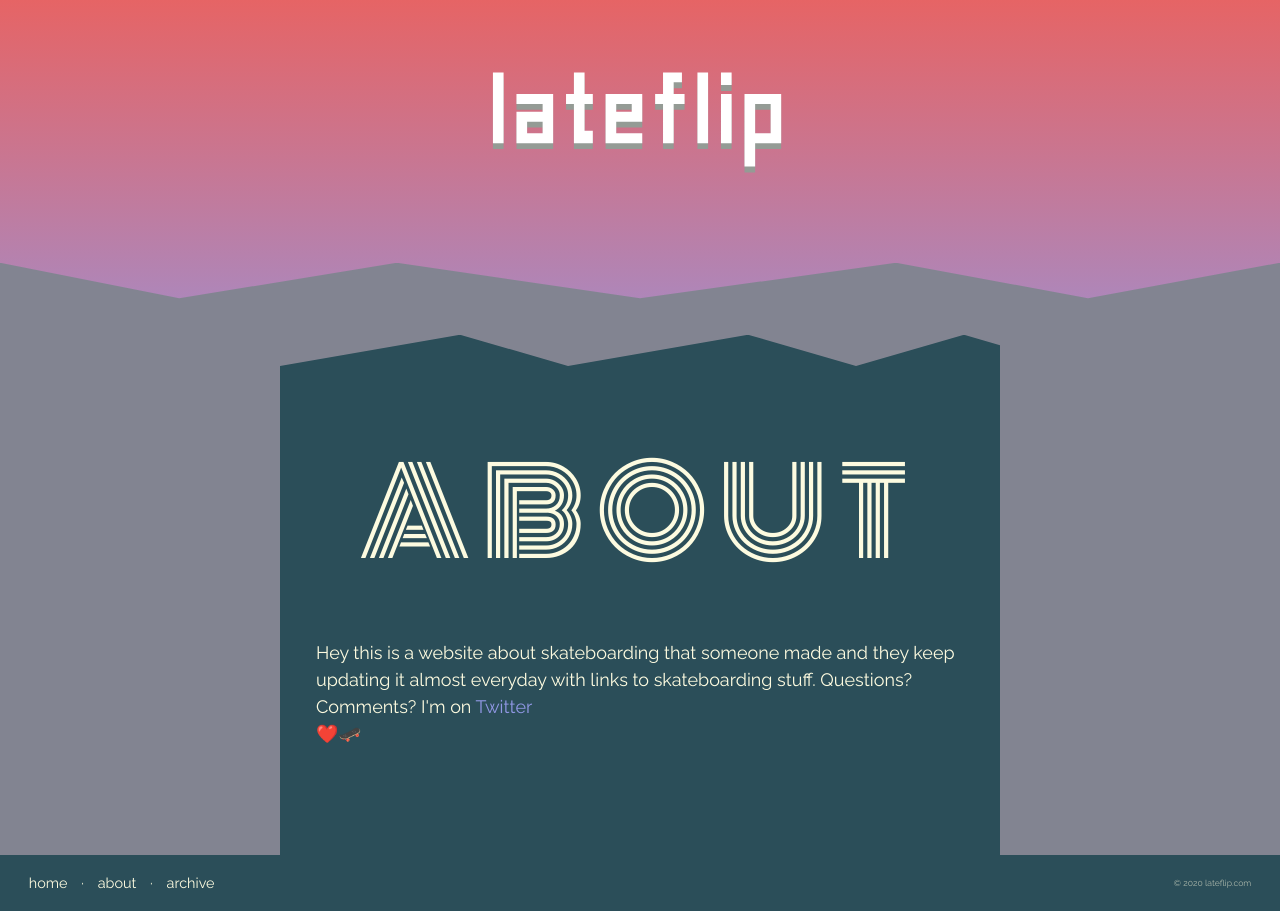
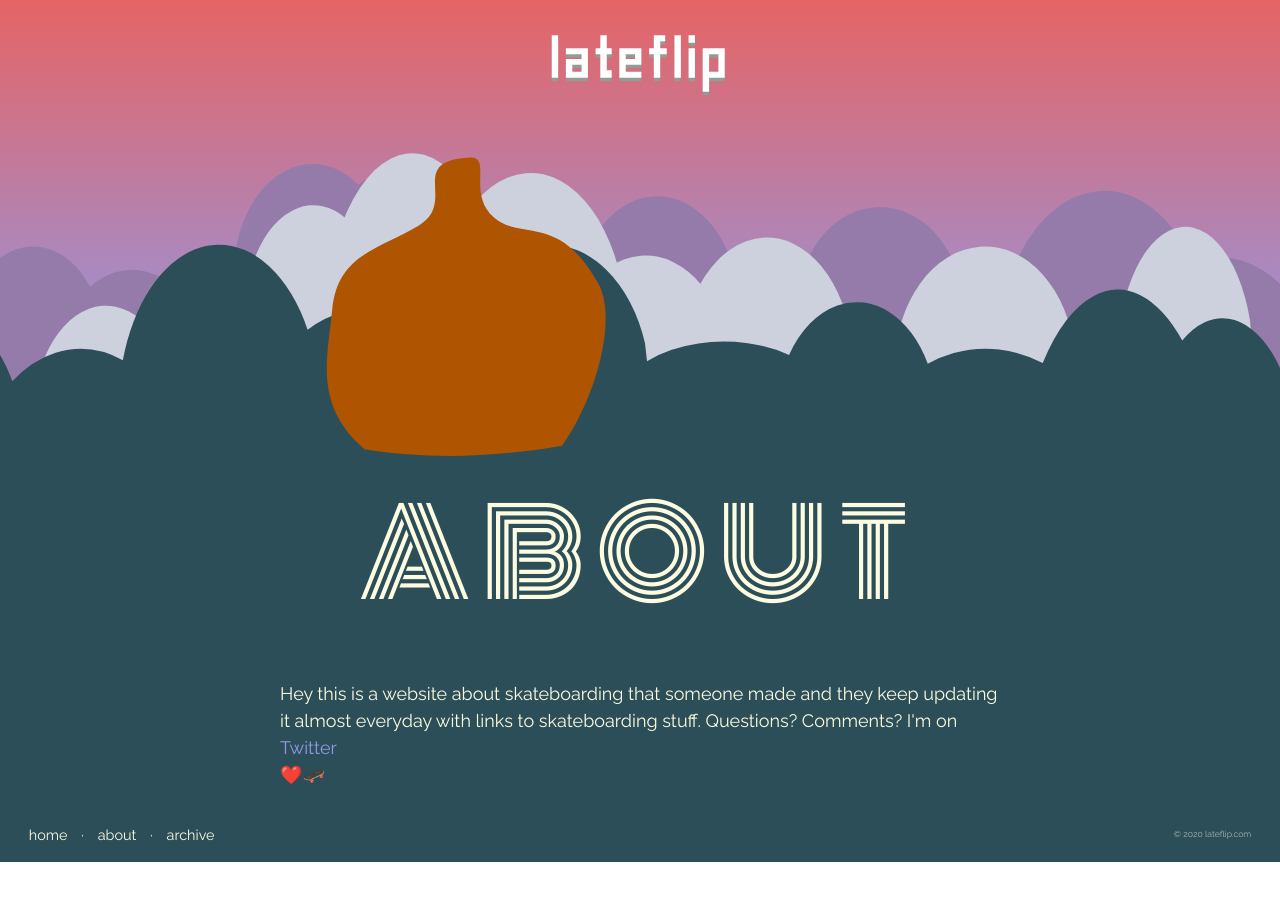
Before and after one commit to goshdarnheck/lateflip, a Gatsby site: page /about in a window 1280 px wide. After the commit the page ends 862 px from the top, so only its background shows below. Built offline with nearby package versions, Linux system fonts and the light colour scheme; Gatsby itself is replaced by a stand-in of ours; a web font is replaced by a local one.

Commit message:
Changes to default layout.

```diff
--- a/src/layouts/default/default.scss
+++ b/src/layouts/default/default.scss
@@ -12,7 +12,7 @@
     to bottom,
     #e66465,
     var(--secondary),
-    var(--background)
+    var(--background) 90%
   );
   display: flex;
   flex-direction: column;
@@ -27,6 +27,11 @@
     display: flex;
     justify-content: center;
     padding: 2em;
+
+    a {
+      display: block;
+      max-width: 10em;
+    }
 
     .lateflip-logo {
       animation: Float 3s linear 0s infinite;
@@ -46,40 +51,22 @@
   }
 
   article {
-    background-color: rgb(130, 132, 145);
+    background: url(./drawing-o.svg) no-repeat top center;
+    background-size: 175vw auto;
+    padding-top: 50vw;
     color: var(--text);
-    clip-path: polygon(
-      50% 6%,
-      70% 0,
-      85% 6%,
-      100% 0,
-      100% 100%,
-      0 100%,
-      0 0,
-      14% 6%,
-      31% 0
-    );
     display: flex;
     flex-grow: 1;
 
     > div {
       background-color: var(--background);
       flex-grow: 1;
-      margin: 4em auto 0;
-      max-width: 40em;
-      padding: 5em 2em;
+      padding: 0 2em;
 
-      clip-path: polygon(
-        65% 0%,
-        80% 6%,
-        95% 0%,
-        100% 2%,
-        100% 100%,
-        0 100%,
-        0 6%,
-        25% 0%,
-        40% 6%
-      );
+      > div {
+        margin: 0 auto;
+        max-width: 40em;
+      }
     }
 
     h1 {
@@ -123,26 +110,28 @@
   }
 
   @media (min-width: 768px) {
-    header {
-      padding: 4em;
-    }
+    article {
+      background-size: 150vw auto;
+      padding-top: 35vw;
 
-    article {
       h1 {
         font-size: 6.6em;
       }
     }
   }
 
-  @media (min-width: 1024px) {
-    header {
-      svg {
-        max-width: 60em;
-      }
+  @media (min-width: 768px) {
+    article {
+      background-size: 125vw auto;
+      padding-top: 30vw;
     }
   }
 
-  @media (min-width: 1440px) {
+  @media (min-width: 1140px) {
+    article {
+      background-size: 100vw auto;
+      padding-top: 25vw;
+    }
   }
 }
 
--- a/src/layouts/default/index.js
+++ b/src/layouts/default/index.js
@@ -17,7 +17,9 @@ const Default = ({ children }) => (
         </HomeLink>
       </header>
       <article>
-        <div>{children}</div>
+        <div>
+          <div>{children}</div>
+        </div>
       </article>
     </main>
     <Footer />
```
Also changed, not shown: src/layouts/default/drawing-o.svg (added), src/layouts/default/drawing.svg (added).
